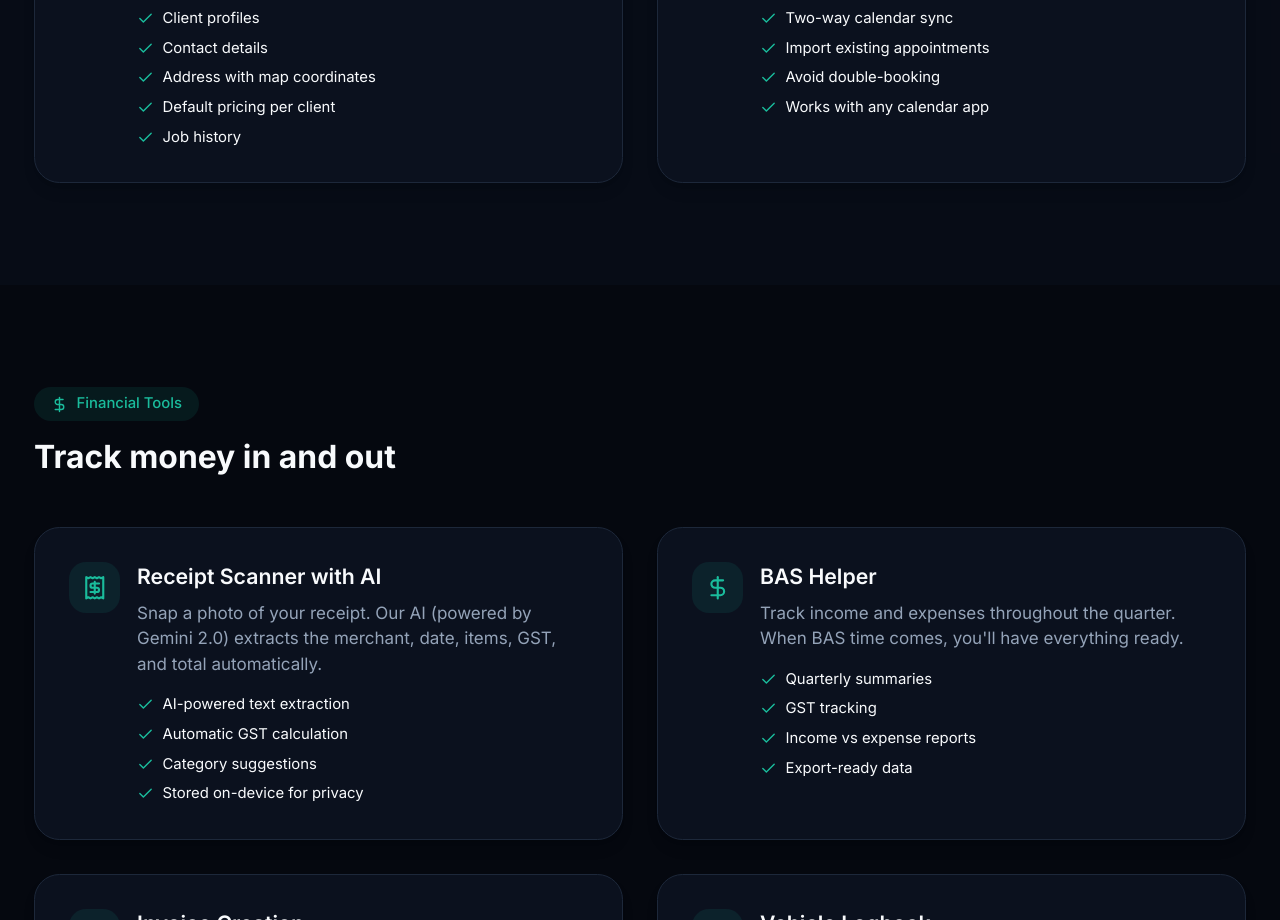
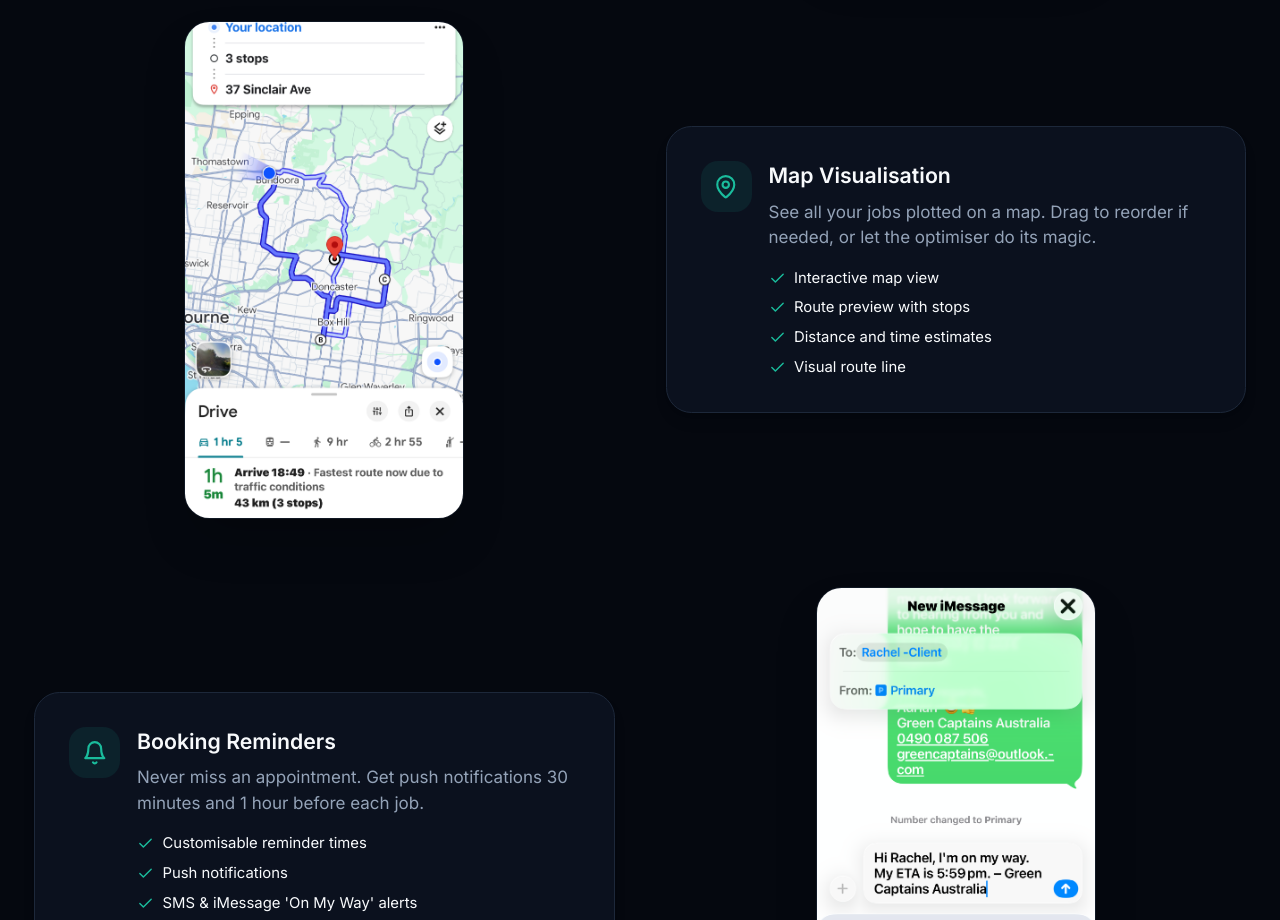
Before and after one commit to clutran78/dayroute-website, a Next.js app: page /features in a window 1280 px wide. Shown: the part 1880-2800 px from the top of the page. Built offline with nearby package versions, Linux system fonts and the light colour scheme.

Commit message:
Restore features page with screenshots

```diff
--- a/src/app/features/page.tsx
+++ b/src/app/features/page.tsx
@@ -1,4 +1,5 @@
 import { Metadata } from "next";
+import Image from "next/image";
 import {
   Route,
   Calendar,
@@ -44,6 +45,7 @@ const coreFeatures = [
       "Job status updates (pending, in progress, completed)",
       "Notes and special instructions",
     ],
+    screenshot: "/screenshots/today.png",
   },
   {
     icon: Route,
@@ -56,6 +58,7 @@ const coreFeatures = [
       "Google Maps integration",
       "One-tap navigation to each stop",
     ],
+    screenshot: "/screenshots/route-map.png",
   },
   {
     icon: MapPin,
@@ -68,6 +71,7 @@ const coreFeatures = [
       "Distance and time estimates",
       "Visual route line",
     ],
+    screenshot: "/screenshots/google-maps.png",
   },
   {
     icon: Bell,
@@ -77,9 +81,10 @@ const coreFeatures = [
     details: [
       "Customisable reminder times",
       "Push notifications",
-      "SMS client notifications (coming soon)",
+      "SMS & iMessage 'On My Way' alerts",
       "Calendar integration",
     ],
+    screenshot: "/screenshots/eta-message.png",
   },
 ];
 
@@ -123,6 +128,7 @@ const financialFeatures = [
       "Category suggestions",
       "Stored on-device for privacy",
     ],
+    screenshot: "/screenshots/bas-summary.png",
   },
   {
     icon: DollarSign,
@@ -135,18 +141,20 @@ const financialFeatures = [
       "Income vs expense reports",
       "Export-ready data",
     ],
+    screenshot: "/screenshots/bas-summary.png",
   },
   {
     icon: FileText,
     title: "Invoice Creation",
     description:
-      "Create professional invoices from completed jobs. Send to clients or export as PDF.",
+      "Create professional invoices from completed jobs. Send to clients via SMS, WhatsApp or export as PDF.",
     details: [
       "Professional templates",
       "Auto-fill from job details",
-      "Track paid vs unpaid",
+      "Send via SMS or WhatsApp",
       "PDF export",
     ],
+    screenshot: "/screenshots/invoice.png",
   },
   {
     icon: Car,
@@ -159,6 +167,7 @@ const financialFeatures = [
       "Business vs personal trips",
       "ATO-compliant records",
     ],
+    screenshot: "/screenshots/trip-tracking.png",
   },
 ];
 
@@ -245,9 +254,27 @@ export default function FeaturesPage() {
             <h2 className="text-3xl font-bold">Daily planning made simple</h2>
           </div>
 
-          <div className="grid grid-cols-1 lg:grid-cols-2 gap-8">
-            {coreFeatures.map((feature) => (
-              <Card key={feature.title} className="overflow-hidden">
+          <div className="space-y-12 lg:space-y-16">
+            {coreFeatures.map((feature, index) => (
+              <div
+                key={feature.title}
+                className={`flex flex-col ${index % 2 === 0 ? 'lg:flex-row' : 'lg:flex-row-reverse'} gap-8 lg:gap-12 items-center`}
+              >
+                {/* Screenshot - hidden on mobile, shown on tablet+ */}
+                <div className="hidden md:block w-full lg:w-1/2">
+                  <div className="relative aspect-[9/16] max-w-[280px] mx-auto rounded-3xl overflow-hidden shadow-2xl border border-border/50">
+                    <Image
+                      src={feature.screenshot}
+                      alt={`${feature.title} screenshot`}
+                      fill
+                      className="object-cover"
+                    />
+                  </div>
+                </div>
+
+                {/* Content */}
+                <div className="w-full lg:w-1/2">
+                  <Card className="overflow-hidden">
                     <CardContent className="p-6 sm:p-8">
                       <div className="flex items-start gap-4">
                         <div className="flex h-12 w-12 shrink-0 items-center justify-center rounded-2xl bg-primary/10">
@@ -275,6 +302,8 @@ export default function FeaturesPage() {
                       </div>
                     </CardContent>
                   </Card>
+                </div>
+              </div>
             ))}
           </div>
         </div>
@@ -339,9 +368,27 @@ export default function FeaturesPage() {
             <h2 className="text-3xl font-bold">Track money in and out</h2>
           </div>
 
-          <div className="grid grid-cols-1 lg:grid-cols-2 gap-8">
-            {financialFeatures.map((feature) => (
-              <Card key={feature.title} className="overflow-hidden">
+          <div className="space-y-12 lg:space-y-16">
+            {financialFeatures.map((feature, index) => (
+              <div
+                key={feature.title}
+                className={`flex flex-col ${index % 2 === 0 ? 'lg:flex-row' : 'lg:flex-row-reverse'} gap-8 lg:gap-12 items-center`}
+              >
+                {/* Screenshot - hidden on mobile, shown on tablet+ */}
+                <div className="hidden md:block w-full lg:w-1/2">
+                  <div className="relative aspect-[9/16] max-w-[280px] mx-auto rounded-3xl overflow-hidden shadow-2xl border border-border/50">
+                    <Image
+                      src={feature.screenshot}
+                      alt={`${feature.title} screenshot`}
+                      fill
+                      className="object-cover"
+                    />
+                  </div>
+                </div>
+
+                {/* Content */}
+                <div className="w-full lg:w-1/2">
+                  <Card className="overflow-hidden">
                     <CardContent className="p-6 sm:p-8">
                       <div className="flex items-start gap-4">
                         <div className="flex h-12 w-12 shrink-0 items-center justify-center rounded-2xl bg-primary/10">
@@ -369,6 +416,8 @@ export default function FeaturesPage() {
                       </div>
                     </CardContent>
                   </Card>
+                </div>
+              </div>
             ))}
           </div>
         </div>
@@ -423,6 +472,44 @@ export default function FeaturesPage() {
         </div>
       </section>
 
+      {/* Mobile Screenshot Gallery - only visible on mobile */}
+      <section className="py-16 md:hidden bg-card/50">
+        <div className="mx-auto max-w-7xl px-4">
+          <div className="text-center mb-8">
+            <h2 className="text-2xl font-bold">See DayRoute in action</h2>
+            <p className="mt-2 text-muted-foreground">Swipe through screenshots</p>
+          </div>
+
+          {/* Horizontal scroll gallery */}
+          <div className="flex gap-4 overflow-x-auto pb-4 snap-x snap-mandatory -mx-4 px-4">
+            {[
+              { src: "/screenshots/today.png", label: "Daily Schedule" },
+              { src: "/screenshots/route-map.png", label: "Route Planning" },
+              { src: "/screenshots/google-maps.png", label: "Navigation" },
+              { src: "/screenshots/complete-job.png", label: "Job Completion" },
+              { src: "/screenshots/invoice.png", label: "Invoicing" },
+              { src: "/screenshots/invoice-share.png", label: "Send Invoice" },
+              { src: "/screenshots/bas-summary.png", label: "BAS Summary" },
+              { src: "/screenshots/odometer.png", label: "Odometer" },
+              { src: "/screenshots/trip-tracking.png", label: "Trip Tracking" },
+              { src: "/screenshots/eta-message.png", label: "ETA Messages" },
+            ].map((item) => (
+              <div key={item.src} className="flex-shrink-0 snap-center">
+                <div className="relative w-48 aspect-[9/16] rounded-2xl overflow-hidden shadow-lg border border-border/50">
+                  <Image
+                    src={item.src}
+                    alt={item.label}
+                    fill
+                    className="object-cover"
+                  />
+                </div>
+                <p className="mt-2 text-center text-sm text-muted-foreground">{item.label}</p>
+              </div>
+            ))}
+          </div>
+        </div>
+      </section>
+
       {/* CTA */}
       <section className="py-16 sm:py-24 lg:py-32">
         <div className="mx-auto max-w-7xl px-4 sm:px-6 lg:px-8">
```
Lines whose indentation alone changed are shown as unchanged.
